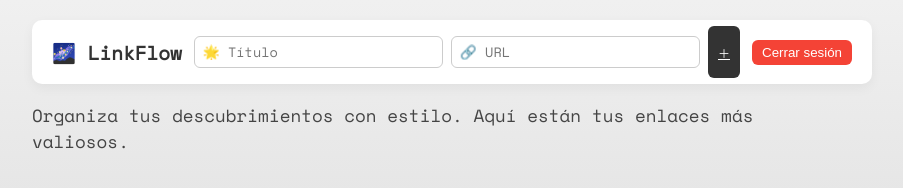
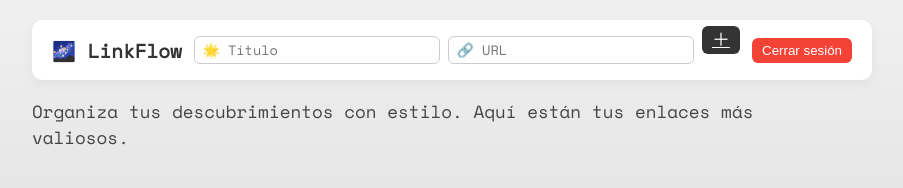
Before and after one commit to coffeetron832/cuddly-broccoli, a website: page public/dashboard.html in a window 1280 px wide. Shown: the whole page, without its empty margins (208-1111 px from the left). Drawn offline with nearby package versions, Linux system fonts and the light colour scheme; no server answers; sample sign-in values are in the browser's storage.

Commit message:
Update dashboard.html

```diff
--- a/public/dashboard.html
+++ b/public/dashboard.html
@@ -222,10 +222,12 @@ button[type="submit"]:hover {
 }
 
 #linkFormCompact input {
-  padding: 5px 8px;
+  padding: 4px 8px;   /* Menos padding vertical */
   border-radius: 6px;
   border: 1px solid #ccc;
   font-size: 0.85em;
+  height: 28px;       /* Fija altura para inputs */
+  box-sizing: border-box;
 }
 
 #linkFormCompact button {
@@ -233,13 +235,20 @@ button[type="submit"]:hover {
   color: white;
   border: none;
   border-radius: 6px;
-  padding: 5px 10px;
+  padding: 0 10px;    /* Solo padding horizontal */
+  height: 28px;       /* Igual altura que inputs */
+  font-size: 18px;    /* Símbolo más grande y visible */
+  line-height: 1;
   cursor: pointer;
+  display: flex;
+  align-items: center;
+  justify-content: center;
 }
 
 #linkFormCompact button:hover {
   background: #555;
 }
+
 
 #logoutBtn {
   background: #f44336;
```
